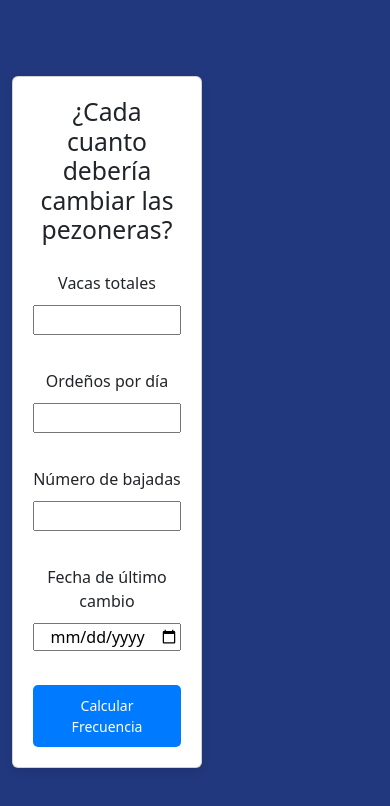
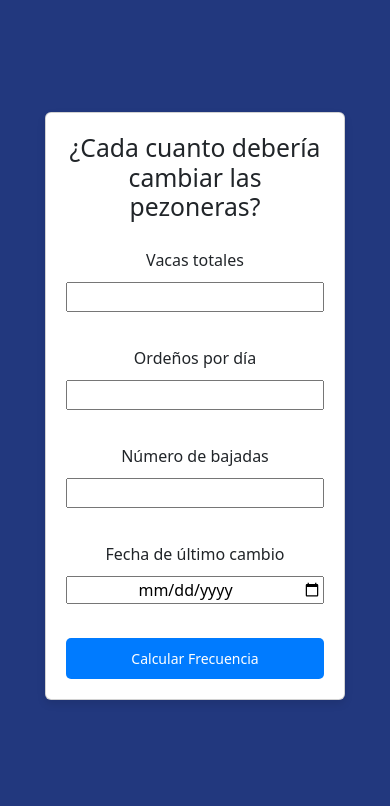
Before and after one commit to Malioj/PreEntrega1-Berton, a plain HTML site: page index.html in a window 390 px wide. Drawn offline with nearby package versions, Linux system fonts and the light colour scheme.

Commit message:
mejorando posicionamiento responsive

```diff
--- a/css/estilo.css
+++ b/css/estilo.css
@@ -1,7 +1,7 @@
 body {
     font-family: Arial, sans-serif;
     display: flex;
-    justify-content: center;
+    /* justify-content: center; */
     align-items: center;
     height: 100vh;
     margin: 0;
--- a/index.html
+++ b/index.html
@@ -1,14 +1,27 @@
 <!DOCTYPE html>
 <html lang="es">
+
 <head>
     <meta charset="UTF-8">
     <meta name="viewport" content="width=device-width, initial-scale=1.0">
     <title>Calculadora</title>
     <link rel="stylesheet" href="css/estilo.css">
-    <link href="https://cdn.jsdelivr.net/npm/bootstrap@5.3.2/dist/css/bootstrap.min.css" rel="stylesheet" integrity="sha384-T3c6CoIi6uLrA9TneNEoa7RxnatzjcDSCmG1MXxSR1GAsXEV/Dwwykc2MPK8M2HN" crossorigin="anonymous">
+    <link href="https://cdn.jsdelivr.net/npm/bootstrap@5.3.2/dist/css/bootstrap.min.css" rel="stylesheet"
+        integrity="sha384-T3c6CoIi6uLrA9TneNEoa7RxnatzjcDSCmG1MXxSR1GAsXEV/Dwwykc2MPK8M2HN" crossorigin="anonymous">
 </head>
+
 <body>
-    <div class="container">
+    <!-- <div class="container">
+
+    </div> -->
+
+
+
+
+
+    <div class="container-fluid">
+        <div class="row">
+            <div class="col-xxl-6">
                 <form class="card" onsubmit="calcularFrecuencia(event)">
                     <h2 class="pb-2">¿Cada cuanto debería cambiar las pezoneras?</h2>
                     <label for="cantidadVacas" class="pt-2">Vacas totales</label>
@@ -27,8 +40,27 @@
                 </form>
             </div>
 
-    <div id="frecuencia" class="container-fluid text-white fs-2"></div>
-    <div id="proximoCambio" class="container-fluid text-white fs-2"></div>
+            <div class="col-xxl-6 ">
+                <div id="frecuencia" class="container-fluid text-white text-center fs-2 pt-2 p-2"></div>
+            </div>
+
+            <div class="col-xxl-6 ">
+                <div id="proximoCambio" class="container-fluid text-white text-center fs-2 p-2"></div>
+            </div>
+
+        </div>
+
+    </div>
+
+
+
+
+
+
+
+
+
+
 
     <script>
         const resultados = [];
@@ -53,7 +85,7 @@
             });
 
             // Devolver la frecuencia de cambio y la próxima fecha de cambio
-            return { frecuenciaDias, fechaProximoCambio: fechaUltimoCambio.toDateString() };
+            return { frecuenciaDias, fechaProximoCambio: fechaUltimoCambio.toLocaleDateString('es-ES') };
         }
 
         function mostrarResultado(frecuenciaDias, fechaProximoCambio) {
@@ -77,6 +109,9 @@
             }
         }
     </script>
-    <script src="https://cdn.jsdelivr.net/npm/bootstrap@5.3.2/dist/js/bootstrap.bundle.min.js" integrity="sha384-C6RzsynM9kWDrMNeT87bh95OGNyZPhcTNXj1NW7RuBCsyN/o0jlpcV8Qyq46cDfL" crossorigin="anonymous"></script>
+    <script src="https://cdn.jsdelivr.net/npm/bootstrap@5.3.2/dist/js/bootstrap.bundle.min.js"
+        integrity="sha384-C6RzsynM9kWDrMNeT87bh95OGNyZPhcTNXj1NW7RuBCsyN/o0jlpcV8Qyq46cDfL"
+        crossorigin="anonymous"></script>
 </body>
+
 </html>
```
Lines whose indentation alone changed are shown as unchanged.
